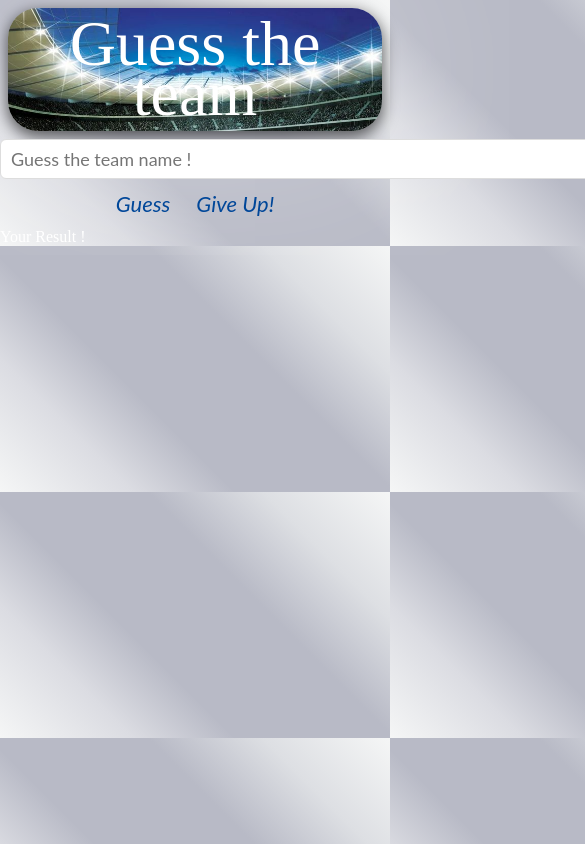
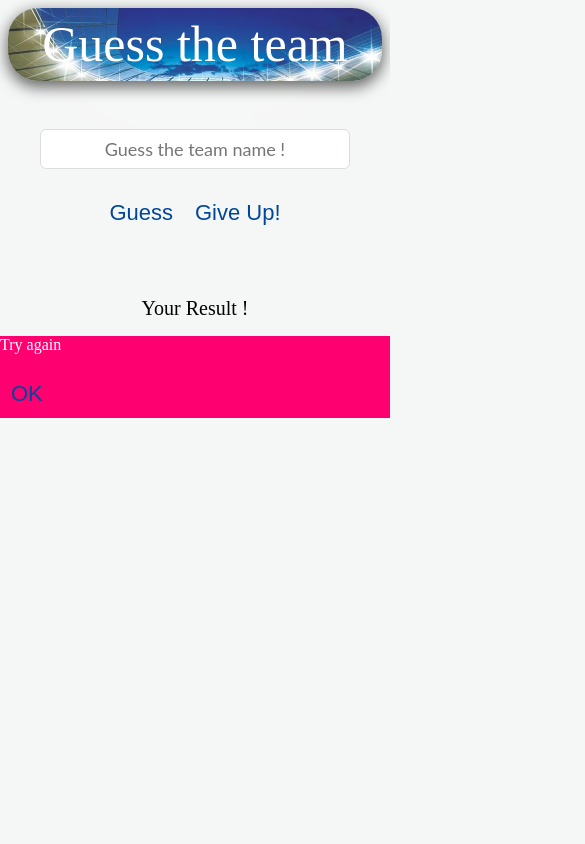
Before and after one commit to FACG2/Guess-the-Team, a website: page index.html in a window 390 px wide. Shown: the top 844 px of the page, 585 px wide, since content can reach past the window. Drawn offline with Linux system fonts and the light colour scheme; no server answers.

Commit message:
edit style

```diff
--- a/index.html
+++ b/index.html
@@ -23,6 +23,11 @@
   <div class="show-result">
     <label class="your-result">Your Result !</label>
   </div>
+  <div class="modal-content" style="background-color: rgb(255, 0, 112);">
+    <p id="modalText">Try again</p>
+    <button class="close" type="button" name="button">OK</button>
+  </div>
+
   <footer class="main-footer"></footer>
   <script type="text/javascript" src="js/request.js"></script>
     <script type="text/javascript" src="js/team.js"></script>
--- a/style.css
+++ b/style.css
@@ -2,8 +2,6 @@ body {
   margin:0 auto;
   background: #f5f6f6; /* Old browsers */
   background: -moz-linear-gradient(45deg, #f5f6f6 0%, #dbdce2 21%, #b8bac6 37%, #b8bac6 48%, #b8bac6 62%, #dddfe3 80%, #f5f6f6 100%); /* FF3.6-15 */
-  background: -webkit-linear-gradient(45deg, #f5f6f6 0%,#dbdce2 21%,#b8bac6 37%,#b8bac6 48%,#b8bac6 62%,#dddfe3 80%,#f5f6f6 100%); /* Chrome10-25,Safari5.1-6 */
-  background: linear-gradient(45deg, #f5f6f6 0%,#dbdce2 21%,#b8bac6 37%,#b8bac6 48%,#b8bac6 62%,#dddfe3 80%,#f5f6f6 100%); /* W3C, IE10+, FF16+, Chrome26+, Opera12+, Safari7+ */
   color: white;
   font-family: 'Bree Serif', serif;
 }
@@ -28,24 +26,23 @@ h2 {
 input[type="text"] {
   margin: 0;
   font-size: 18px;
-  line-height: 18px;
   height: 18px;
-  width: 80vh;
+  width: 70%;
   padding: 10px;
   border: 1px solid #ddd;
   background: #fff;
   border-radius: 6px;
   font-family: Lato, sans-serif;
   color: #888;
+  text-align: center;
 }
 button {
   background: none;
   border: 0px;
   color: #004799;
   font-size: 22px;
-  font-style: oblique;
   margin: 0;
-  font-family: Lato, sans-serif;
+  font-family: sans-serif;
   cursor: pointer;
   padding: 11px;
 }
@@ -53,9 +50,36 @@ button:hover {
   color: #0FC57C;
 }
 .guess-sec{
-  display: block;
-  text-align: center;
+  display: flex;
+  justify-content: center;
+  flex-wrap: wrap;
+}
+.your-result{
+  display: flex;
+  justify-content: center;
+  font-size: 20px;
+  color: black;
 }
 container{
   display: flex;
+  justify-content: center;
 }
+
+
+
+@media only screen and (max-width: 600px) {
+    container {
+        flex-wrap: wrap;
+        padding: 20px;
+    }
+    .guess-sec{
+      padding: 20px;
+    }
+    input[type="text"] {
+      margin: 20px;
+      width: 100%;
+    }
+    h2{
+      font-size: 50px;
+    }
+}
```
